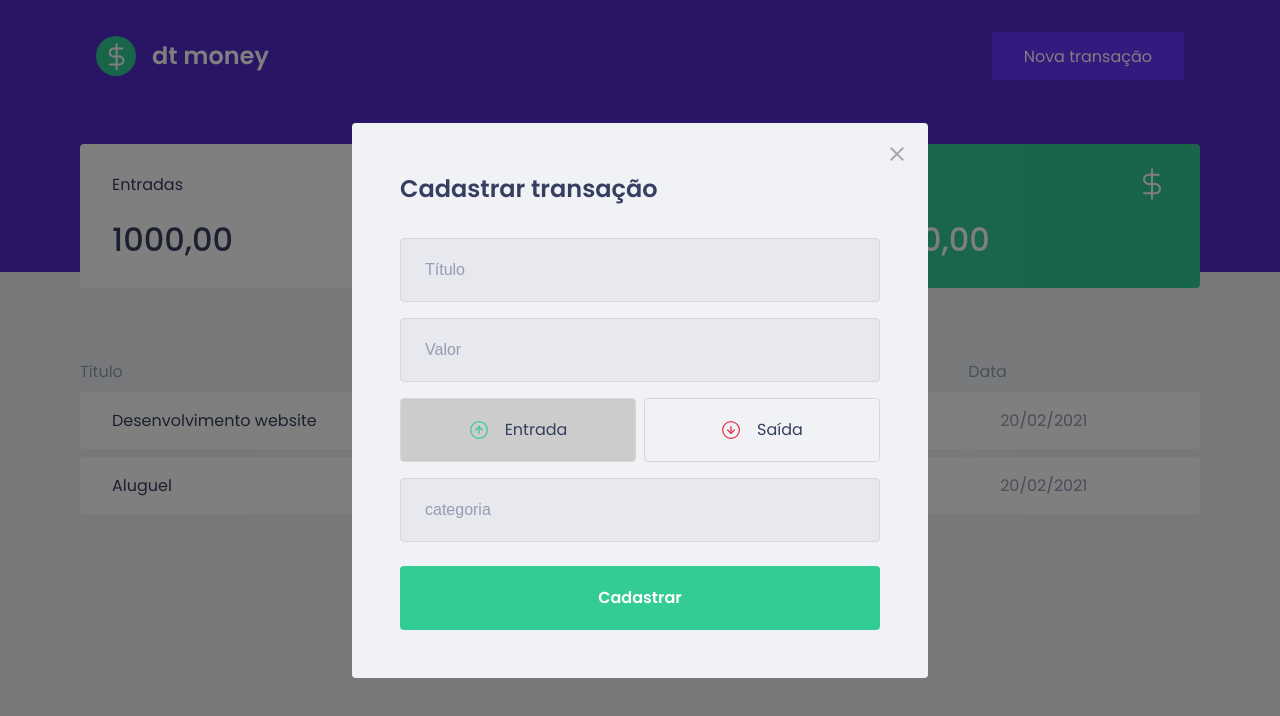
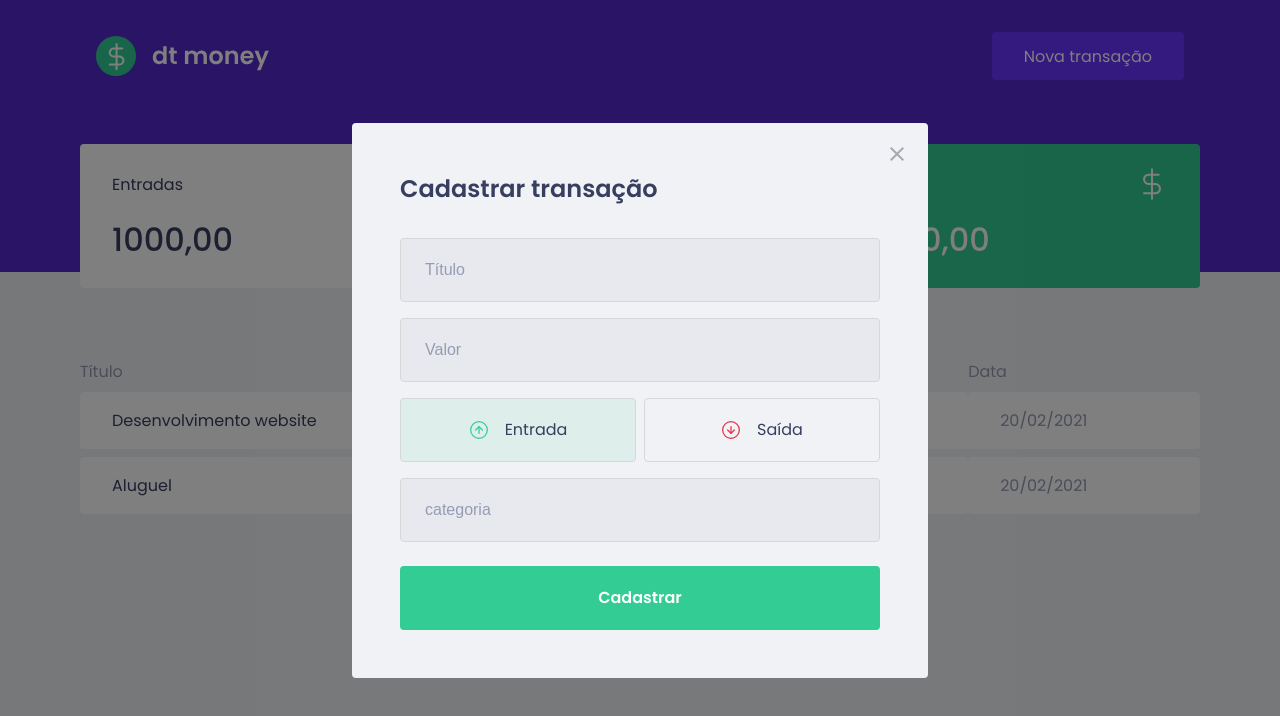
Before and after one commit to ojcarlos/dt-money, a React (Create React App) app: page / in a window 1280 px wide. Both pictures are taken after a click on the button "Nova transação". Shown: the top 716 px of the page. Built offline with nearby package versions, Linux system fonts and the light colour scheme; no server answers; what miragejs would draw is missing.

Commit message:
finalizado todo o  forms do modal

```diff
--- a/src/components/NewTransactionModal/Index.tsx
+++ b/src/components/NewTransactionModal/Index.tsx
@@ -32,15 +32,19 @@ export function NewTransactionModal({isOpen, onRequestClose}: newTransactionModa
                     <RadioBox
                     type="button"
                     onClick={() => {setType('deposit') }}
-                    isActive ={type==='deposit'}>
-                        <img src={incomeImg} alt="seta entrando" />
+                    isActive ={type==='deposit'}
+                    activeColor = "green"
+                    >
+                        <img src={incomeImg} alt="seta entrando"
+                         />
                         <span>Entrada</span>
                     </RadioBox>
 
                     <RadioBox
                     type="button"
                     onClick={() => {setType('withdraw') }}
-                    isActive ={type==='withdraw'}>
+                    isActive ={type==='withdraw'}
+                    activeColor = "red">
                         <img src={outcomeImg} alt="seta saindo" />
                         <span>Saída</span>
                     </RadioBox>
--- a/src/components/NewTransactionModal/styles.ts
+++ b/src/components/NewTransactionModal/styles.ts
@@ -1,5 +1,5 @@
 import styled from 'styled-components'
-import {darken} from 'polished'
+import {darken, transparentize} from 'polished'
 
 export const Container = styled.form`
     h2{
@@ -54,12 +54,20 @@ export const TransactionTypeContainer = styled.div`
 `;
 interface RadioBoxProps{
     isActive:boolean;
+    activeColor:"green" | "red";
+}
+
+const colors = {
+    green: '#33CC96',
+    red: '#E52E4D'
 }
 export const RadioBox = styled.button<RadioBoxProps>`
     height: 4rem;
         border: 1px solid #d7d7d7;
         border-radius: 0.25rem;
-        background: ${(props) => props.isActive ? '#ccc' : 'transparent'};
+        background: ${(props) => props.isActive
+        ? transparentize(0.9, colors[props.activeColor])
+        : 'transparent'};
         display: flex;
         align-items: center;
         justify-content: center;
```
